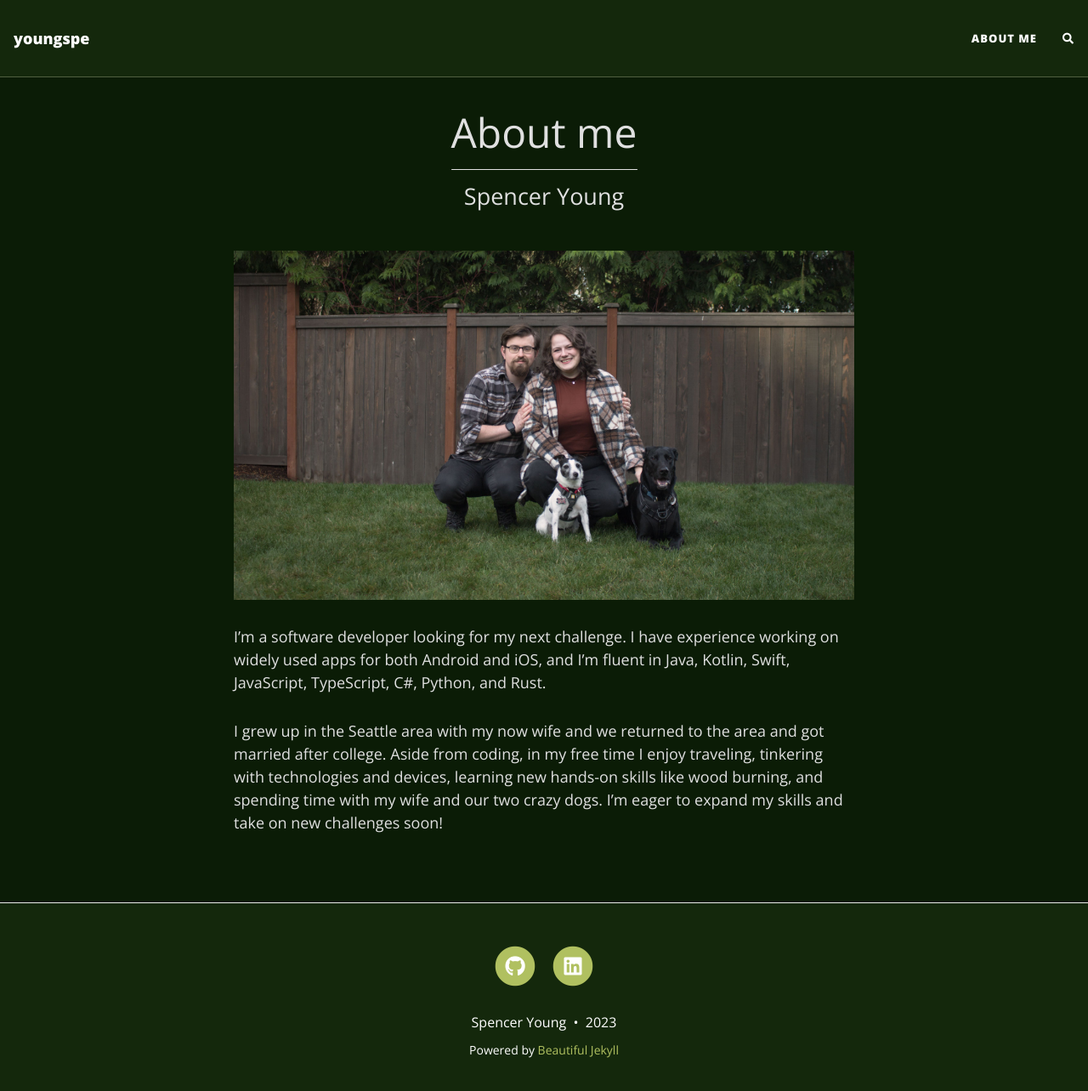
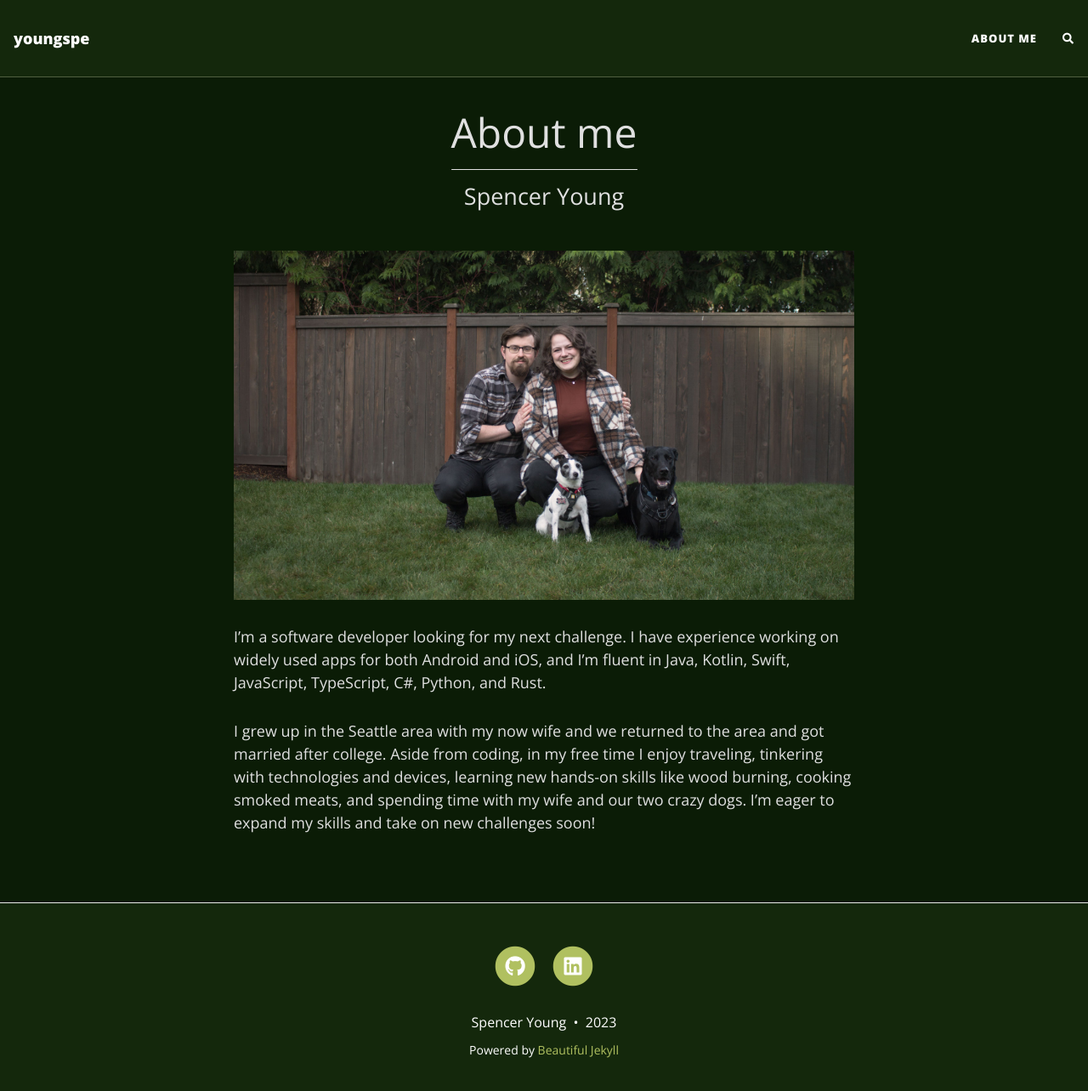
Before and after one commit to youngspe/youngspe.github.io, a Jekyll site: the page built from aboutme.md, in a window 1280 px wide and 1296 px high. Shown: the top 1284 px of the window at 85% size. Built offline with Jekyll 4.4.1, drawn with Linux system fonts in a browser that asks for light colours; nearby versions of some CDN libraries; comment, search, counter and statistics services are not loaded.

Commit message:
cook smoked meats

```diff
--- a/aboutme.md
+++ b/aboutme.md
@@ -10,4 +10,4 @@
 
 I’m a software developer looking for my next challenge. I have experience working on widely used apps for both Android and iOS, and I'm fluent in Java, Kotlin, Swift, JavaScript, TypeScript, C#, Python, and Rust.
 
-I grew up in the Seattle area with my now wife and we returned to the area and got married after college. Aside from coding, in my free time I enjoy traveling, tinkering with technologies and devices, learning new hands-on skills like wood burning, and spending time with my wife and our two crazy dogs. I’m eager to expand my skills and take on new challenges soon!
+I grew up in the Seattle area with my now wife and we returned to the area and got married after college. Aside from coding, in my free time I enjoy traveling, tinkering with technologies and devices, learning new hands-on skills like wood burning, cooking smoked meats, and spending time with my wife and our two crazy dogs. I’m eager to expand my skills and take on new challenges soon!
```
